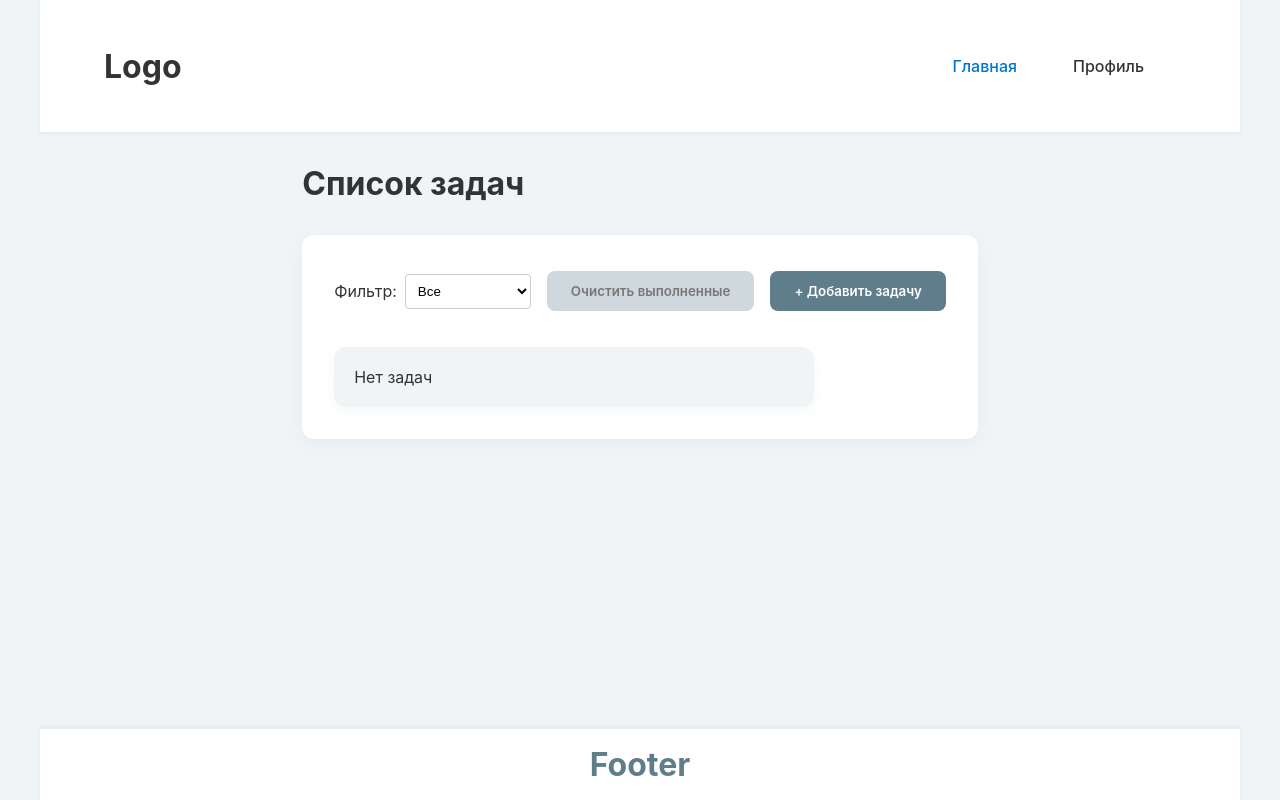
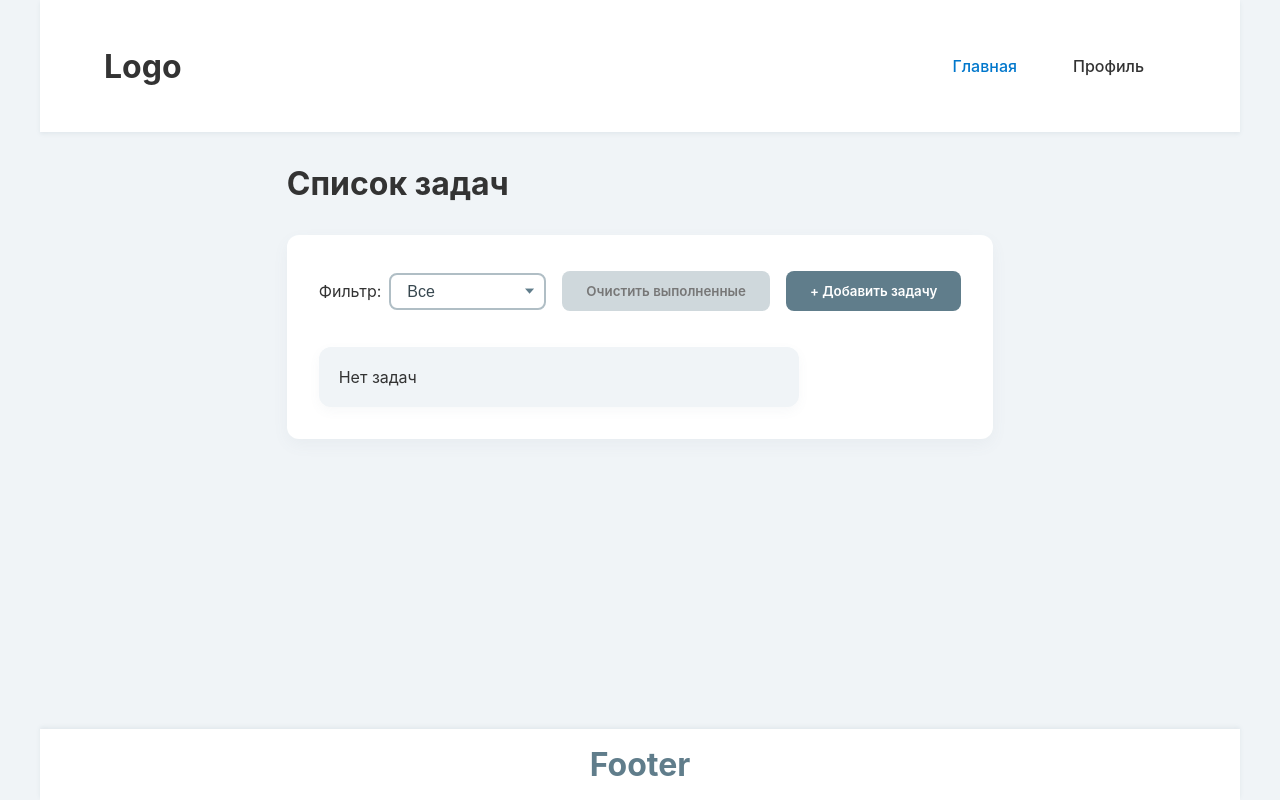
Before and after one commit to AlexandrMaspanov/todo-trainer, a React (Vite) app: page / in a window 1280 px wide. Built offline with nearby package versions, Linux system fonts and the light colour scheme.

Commit message:
refactor: fix CustomSelect

```diff
--- a/src/components/customSelect/CustomSelect.jsx
+++ b/src/components/customSelect/CustomSelect.jsx
@@ -1,4 +1,4 @@
-import React from 'react';
+import React, { useState } from 'react';
 import styles from './CustomSelect.module.css';
 
 const CustomSelect = ({
@@ -10,25 +10,34 @@ const CustomSelect = ({
   disabled = false,
   required = false,
 }) => {
+  const [isOpen, setIsOpen] = useState(false);
+
   return (
+    <div
+      className={`${styles.selectWrapper} ${isOpen ? styles.open : ''}`}
+      onBlur={() => setIsOpen(false)}
+    >
       <select
         id={id}
-            className={styles.select}
         value={value}
         onChange={onChange}
         disabled={disabled}
         required={required}
+        onClick={() => setIsOpen((prev) => !prev)}
+        className={styles.select}
       >
-            <option value='' disabled hidden>
+        <option value="" disabled hidden>
           {placeholder}
         </option>
-            {options.map(opt => (
+        {options.map((opt) => (
           <option key={opt.value} value={opt.value}>
             {opt.label}
           </option>
         ))}
       </select>
+      <span className={styles.arrow} />
+    </div>
   );
-}
+};
 
 export default CustomSelect;
--- a/src/components/customSelect/CustomSelect.module.css
+++ b/src/components/customSelect/CustomSelect.module.css
@@ -1,7 +1,42 @@
+.selectWrapper {
+    position: relative;
+    display: inline-block;
+    width: 100%;
+}
+
 .select {
     width: 100%;
-    padding: 0.5rem;
-    border-radius: 0.25rem;
-    border: 1px solid #ccc;
-    background-color: white;
+    padding: 0.5rem 1rem;
+    padding-right: 2rem;
+    border: 2px solid #b0bec5;
+    border-radius: 0.5rem;
+    background-color: #ffffff;
+    color: #37474f;
+    font-size: 1rem;
+    appearance: none;
+    cursor: pointer;
+    transition: border-color 0.2s ease, box-shadow 0.2s ease;
 }
+
+.select:focus {
+    border-color: #607d8b;
+    box-shadow: 0 0 0 2px rgba(96, 125, 139, 0.2);
+    outline: none;
+}
+
+.arrow {
+    position: absolute;
+    top: 50%;
+    right: 0.75rem;
+    width: 0.6rem;
+    height: 0.35rem;
+    background-color: #607d8b;
+    clip-path: polygon(100% 0%, 0% 0%, 50% 100%);
+    transform: translateY(-50%);
+    transition: transform 0.2s ease;
+    pointer-events: none;
+}
+
+.open .arrow {
+    transform: translateY(-50%) rotate(180deg);
+}
```
Lines whose indentation alone changed are shown as unchanged.
